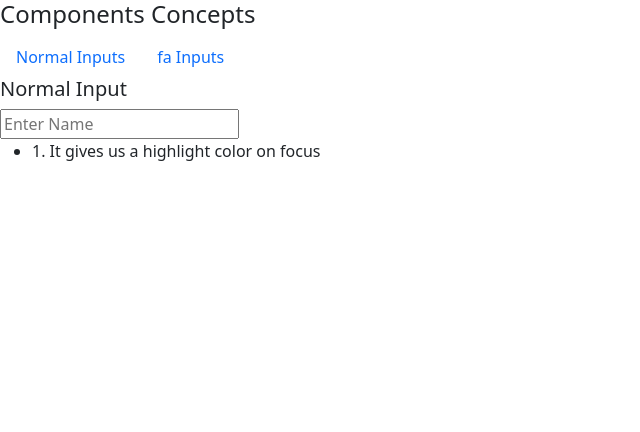
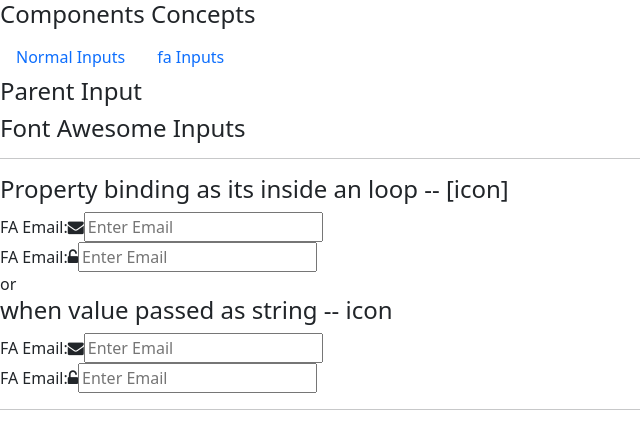
Before and after one commit to sureshkrishnawebdev/components-concepts, an Angular app: page / in a window 1280 px wide. Before the commit this address led to /normal. Shown: the top 432 px of the page, without its empty margins (0-640 px from the left). Built offline with nearby package versions, Linux system fonts and the light colour scheme.

Commit message:
dynamic css class using ngclass directive for font-awesome

```diff
--- a/src/inputs/fa-input/fa-input.component.html
+++ b/src/inputs/fa-input/fa-input.component.html
@@ -1,8 +1,41 @@
-<label for="email"> FA Email: </label>
-<i class="fa fa-envelope"></i>
-<input type="text" placeholder="Enter Email">
+<!-- <div class="col-lg-12">
+
+    <h4> Level 1 : Using fa classes seperately </h4>
+
+    <label for="email"> FA Email: </label>
+    <i class="fa fa-envelope"></i>
+    <input type="text" placeholder="Enter Email">
 
 
-<label for="email"> FA Password: </label>
-<i class="fa fa-unlock-alt"></i>
-<input type="text" placeholder="Enter Password">
+    <label for="password"> FA Password: </label>
+    <i class="fa fa-unlock-alt"></i>
+    <input type="text" placeholder="Enter Password">
+</div> -->
+<!-- <hr> -->
+<div class="col-lg-12">
+
+    <!-- <h4> Level 2: Using ngclass directive to dynamically pass on fa class</h4> -->
+
+    <label for="email"> FA Email: </label>
+    <i [ngClass]="faClass"></i>
+    <input type="text" placeholder="Enter Email">
+
+
+    <!-- <label for="password"> FA Password: {{ faClass }}</label>
+    <i [ngClass]="faClass"></i>
+    <input type="text" placeholder="Enter Password"> -->
+
+    <!-- <caption> Note: ngClass expects object as input so we need to property bind on an object </caption> -->
+
+</div>
+<!-- <hr>
+<div class="col-lg-12">
+
+    <h4> Level 3: Using For to loop in - Pending </h4>
+</div> -->
+
+<!-- <ng-container *ngFor="let inputItem of inputList">
+    <label [for]="inputItem.name"> FA {{ inputItem.name }}: </label>
+    <i [ngClass]="inputItem.class"></i>
+    <input [type]="inputItem.type" [placeholder]="Enter + inputItem.name">
+</ng-container> -->
--- a/src/inputs/fa-input/fa-input.component.ts
+++ b/src/inputs/fa-input/fa-input.component.ts
@@ -1,4 +1,4 @@
-import { Component, OnInit } from '@angular/core';
+import { Component, Input, OnInit } from '@angular/core';
 
 @Component({
   selector: 'app-fa-input',
@@ -7,9 +7,23 @@ import { Component, OnInit } from '@angular/core';
 })
 export class FaInputComponent implements OnInit {
 
+  @Input()
+  icon: string = '';
+
   constructor() { }
 
   ngOnInit(): void {
   }
 
+  get faClass(){
+    /* As ngclass expects a obj we need to create an obj */
+    const custmClass: any = {
+      'fa': true
+    }
+    if( this.icon ){
+      custmClass['fa-'+ this.icon] = true;
+    }
+    return custmClass;
+  }
+
 }
--- a/src/inputs/input-routing.module.ts
+++ b/src/inputs/input-routing.module.ts
@@ -2,11 +2,12 @@ import { NgModule } from '@angular/core';
 import { RouterModule, Routes } from '@angular/router';
 import { FaInputComponent } from './fa-input/fa-input.component';
 import { NormalInputComponent } from './normal-input/normal-input.component';
+import { ParentInputComponent } from './parent-input/parent-input.component';
 
 const routes: Routes = [
     { path: '',
       children:[
-        { path:'', pathMatch: 'full', redirectTo: 'normal'},
+        { path:'', component: ParentInputComponent},
         { path: 'normal', component: NormalInputComponent },
         { path: 'fa', component: FaInputComponent },
       ]
--- a/src/inputs/input.module.ts
+++ b/src/inputs/input.module.ts
@@ -3,11 +3,13 @@ import { NgModule } from '@angular/core';
 import { FaInputComponent } from './fa-input/fa-input.component';
 import { InputRoutingModule } from './input-routing.module';
 import { NormalInputComponent } from './normal-input/normal-input.component';
+import { ParentInputComponent } from './parent-input/parent-input.component';
 
 @NgModule({
     declarations:[
         FaInputComponent,
         NormalInputComponent,
+        ParentInputComponent,
     ],
     imports:[
         CommonModule,
--- /dev/null
+++ b/src/inputs/parent-input/parent-input.component.html
@@ -0,0 +1,20 @@
+<h4> Parent Input </h4>
+<div class="col-lg-12">
+    <h4> Font Awesome Inputs </h4>
+
+    <hr>
+
+    <h4> Property binding as its inside an loop -- [icon]</h4>
+    <ng-container *ngFor="let icon of icons">
+        <app-fa-input [icon]="icon" ></app-fa-input>
+    </ng-container>
+
+    or
+
+    <h4> when value passed as string -- icon </h4>
+    <app-fa-input icon="envelope" ></app-fa-input>
+    <app-fa-input icon="unlock-alt" ></app-fa-input>
+
+    <hr>
+
+</div>
--- /dev/null
+++ b/src/inputs/parent-input/parent-input.component.ts
@@ -0,0 +1,19 @@
+import { Component, OnInit } from '@angular/core';
+
+@Component({
+  selector: 'app-parent-input',
+  templateUrl: './parent-input.component.html',
+  styleUrls: ['./parent-input.component.scss']
+})
+export class ParentInputComponent implements OnInit {
+
+  icons = ['envelope', 'unlock-alt'];
+
+  constructor() { }
+
+  ngOnInit(): void {
+  }
+
+
+
+}
```
Also changed, not shown: src/inputs/parent-input/parent-input.component.scss (added), 1 other file (tests, documents, lock files or other folders).
